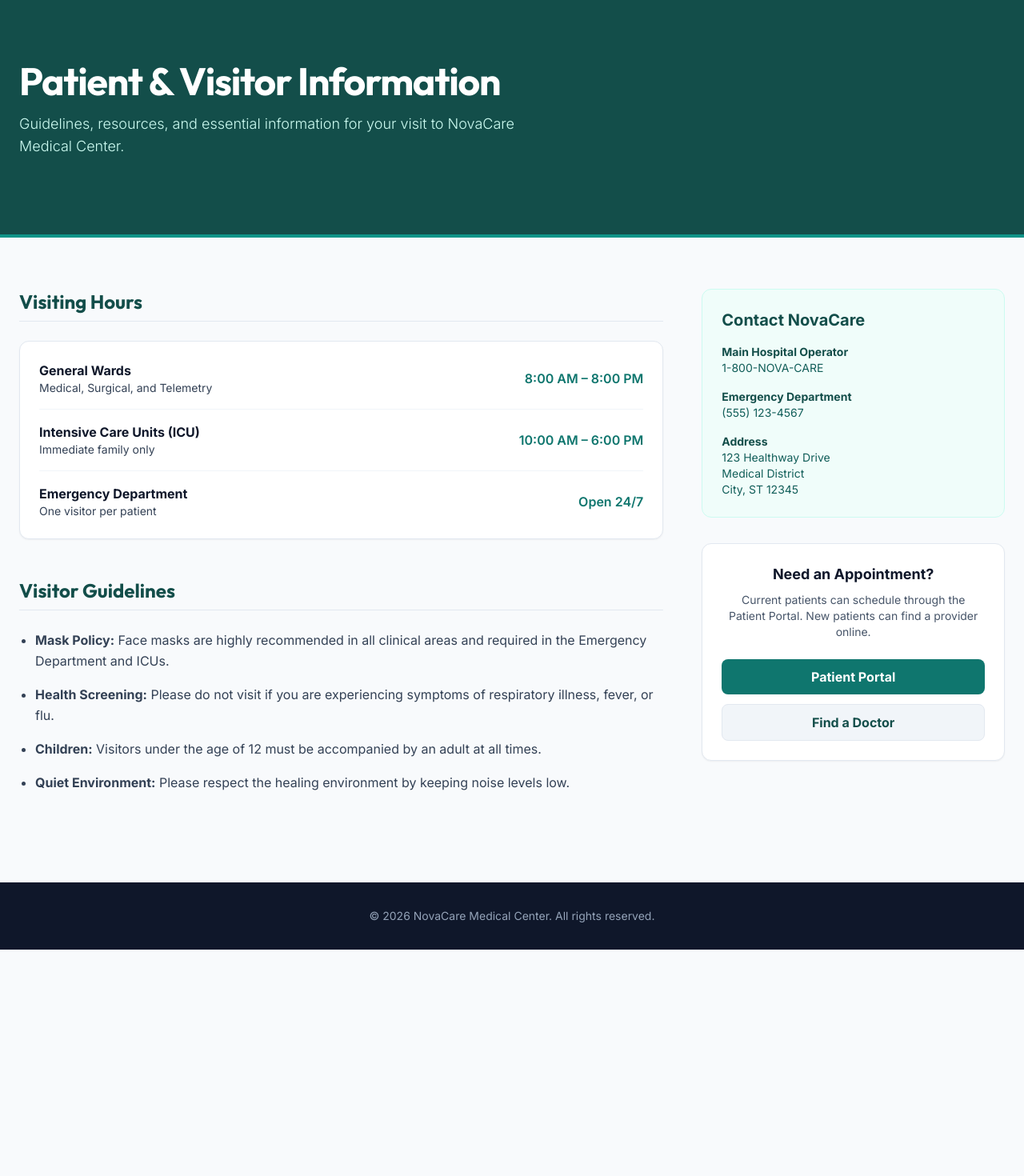
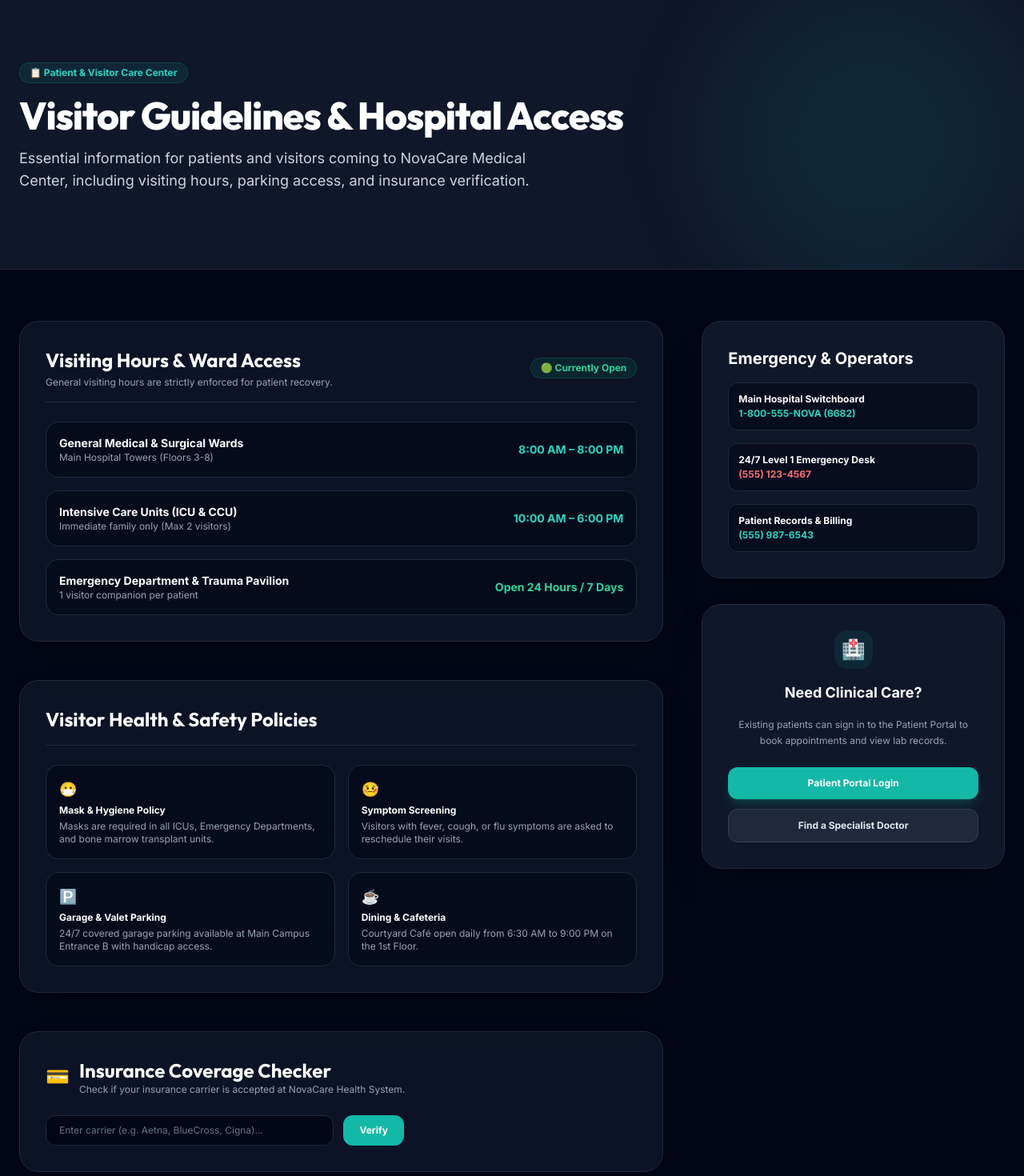
Before and after one commit to HasnatKhan010/NovaCare-Hospital-System, a React (Vite) app in the folder medilink_frontend/: page /patient-visitor-info in a window 1280 px wide. Shown: the part 100-1570 px from the top of the page at 80% size. Before the commit the page ends 1287 px from the top, so only its background shows below. Built offline with nearby package versions, Linux system fonts and the light colour scheme; no server answers; the HTML template or start-up script is replaced by a standard one.

Commit message:
style: Masterwork UI overhaul across About, Doctors, and Home pages

```diff
--- a/medilink_frontend/src/pages/About.jsx
+++ b/medilink_frontend/src/pages/About.jsx
@@ -1,110 +1,219 @@
-import React from "react";
+import React, { useState } from "react";
 import Navbar from "../components/Navbar";
-import { useNavigate } from "react-router-dom";
+import { useNavigate, Link } from "react-router-dom";
 
 export default function About() {
     const navigate = useNavigate();
+    const [insuranceQuery, setInsuranceQuery] = useState("");
+    const [insuranceResult, setInsuranceResult] = useState(null);
+
+    const acceptedInsurances = [
+        "BlueCross BlueShield",
+        "Aetna",
+        "Cigna",
+        "Medicare & Medicaid",
+        "UnitedHealthcare",
+        "Humana",
+        "Kaiser Permanente",
+        "Oxford Health",
+        "HIP / EmblemHealth"
+    ];
+
+    const handleInsuranceCheck = (e) => {
+        e.preventDefault();
+        if (!insuranceQuery.trim()) return;
+
+        const match = acceptedInsurances.some(item =>
+            item.toLowerCase().includes(insuranceQuery.toLowerCase())
+        );
+
+        setInsuranceResult(match);
+    };
 
     return (
-        <div className="min-h-screen bg-slate-50 font-sans">
+        <div className="min-h-screen bg-slate-950 font-sans text-slate-100 selection:bg-teal-500 selection:text-white">
             <Navbar />
 
-            {/* Institutional Header */}
-            <div className="bg-brand-900 text-white py-16 lg:py-24 border-b-4 border-brand-600">
-                <div className="max-w-7xl mx-auto px-6">
-                    <h1 className="text-4xl md:text-5xl font-display font-bold tracking-tight mb-4">Patient & Visitor Information</h1>
-                    <p className="text-lg text-brand-100 max-w-2xl font-light">
-                        Guidelines, resources, and essential information for your visit to NovaCare Medical Center.
+            {/* Header Banner */}
+            <div className="bg-slate-900 text-white py-16 lg:py-24 relative overflow-hidden border-b border-slate-800">
+                <div className="absolute top-0 right-0 w-96 h-96 bg-teal-500/10 rounded-full blur-3xl pointer-events-none"></div>
+                <div className="max-w-7xl mx-auto px-6 relative z-10">
+                    <div className="inline-flex items-center gap-2 px-3 py-1 bg-teal-500/10 border border-teal-500/20 rounded-full text-xs font-bold text-teal-400 mb-4">
+                        <span>📋 Patient & Visitor Care Center</span>
+                    </div>
+                    <h1 className="text-4xl md:text-5xl font-display font-extrabold tracking-tight mb-4 text-white">
+                        Visitor Guidelines & Hospital Access
+                    </h1>
+                    <p className="text-base sm:text-lg text-slate-300 max-w-2xl font-normal leading-relaxed">
+                        Essential information for patients and visitors coming to NovaCare Medical Center, including visiting hours, parking access, and insurance verification.
                     </p>
                 </div>
             </div>
 
-            <div className="max-w-7xl mx-auto px-6 py-16 grid lg:grid-cols-3 gap-12">
+            <div className="max-w-7xl mx-auto px-6 py-16 grid lg:grid-cols-12 gap-12">
 
                 {/* Main Content Area */}
-                <div className="lg:col-span-2 space-y-12">
+                <div className="lg:col-span-8 space-y-12">
 
-                    <section>
-                        <h2 className="text-2xl font-display font-bold text-brand-900 mb-6 pb-2 border-b border-slate-200">Visiting Hours</h2>
-                        <div className="bg-white p-6 rounded-xl border border-slate-200 shadow-sm space-y-4 text-slate-700">
-                            <div className="flex justify-between items-center pb-4 border-b border-slate-100">
+                    {/* Visiting Hours Card */}
+                    <section className="bg-slate-900/80 p-8 rounded-3xl border border-slate-800 shadow-2xl">
+                        <div className="flex items-center justify-between mb-6 pb-4 border-b border-slate-800">
+                            <div>
+                                <h2 className="text-2xl font-display font-bold text-white">Visiting Hours & Ward Access</h2>
+                                <p className="text-xs text-slate-400 mt-1">General visiting hours are strictly enforced for patient recovery.</p>
+                            </div>
+                            <span className="px-3 py-1 bg-emerald-500/10 text-emerald-400 rounded-full text-xs font-bold border border-emerald-500/20">
+                                🟢 Currently Open
+                            </span>
+                        </div>
+
+                        <div className="space-y-4 text-xs">
+                            <div className="flex justify-between items-center p-4 bg-slate-950/60 rounded-2xl border border-slate-800">
                                 <div>
-                                    <h4 className="font-bold text-slate-900">General Wards</h4>
-                                    <p className="text-sm">Medical, Surgical, and Telemetry</p>
+                                    <h4 className="font-bold text-white text-sm">General Medical & Surgical Wards</h4>
+                                    <p className="text-slate-400">Main Hospital Towers (Floors 3-8)</p>
                                 </div>
-                                <div className="text-right font-semibold text-brand-700">
+                                <div className="text-right font-bold text-teal-400 text-sm">
                                     8:00 AM – 8:00 PM
                                 </div>
                             </div>
-                            <div className="flex justify-between items-center pb-4 border-b border-slate-100">
+
+                            <div className="flex justify-between items-center p-4 bg-slate-950/60 rounded-2xl border border-slate-800">
                                 <div>
-                                    <h4 className="font-bold text-slate-900">Intensive Care Units (ICU)</h4>
-                                    <p className="text-sm">Immediate family only</p>
+                                    <h4 className="font-bold text-white text-sm">Intensive Care Units (ICU & CCU)</h4>
+                                    <p className="text-slate-400">Immediate family only (Max 2 visitors)</p>
                                 </div>
-                                <div className="text-right font-semibold text-brand-700">
+                                <div className="text-right font-bold text-teal-400 text-sm">
                                     10:00 AM – 6:00 PM
                                 </div>
                             </div>
-                            <div className="flex justify-between items-center">
+
+                            <div className="flex justify-between items-center p-4 bg-slate-950/60 rounded-2xl border border-slate-800">
                                 <div>
-                                    <h4 className="font-bold text-slate-900">Emergency Department</h4>
-                                    <p className="text-sm">One visitor per patient</p>
+                                    <h4 className="font-bold text-white text-sm">Emergency Department & Trauma Pavilion</h4>
+                                    <p className="text-slate-400">1 visitor companion per patient</p>
                                 </div>
-                                <div className="text-right font-semibold text-brand-700">
-                                    Open 24/7
+                                <div className="text-right font-bold text-emerald-400 text-sm">
+                                    Open 24 Hours / 7 Days
                                 </div>
                             </div>
                         </div>
                     </section>
 
-                    <section>
-                        <h2 className="text-2xl font-display font-bold text-brand-900 mb-6 pb-2 border-b border-slate-200">Visitor Guidelines</h2>
-                        <ul className="list-disc pl-5 space-y-4 text-slate-700 leading-relaxed">
-                            <li><strong>Mask Policy:</strong> Face masks are highly recommended in all clinical areas and required in the Emergency Department and ICUs.</li>
-                            <li><strong>Health Screening:</strong> Please do not visit if you are experiencing symptoms of respiratory illness, fever, or flu.</li>
-                            <li><strong>Children:</strong> Visitors under the age of 12 must be accompanied by an adult at all times.</li>
-                            <li><strong>Quiet Environment:</strong> Please respect the healing environment by keeping noise levels low.</li>
-                        </ul>
+                    {/* Visitor Safety Guidelines */}
+                    <section className="bg-slate-900/80 p-8 rounded-3xl border border-slate-800 shadow-2xl">
+                        <h2 className="text-2xl font-display font-bold text-white mb-6 pb-4 border-b border-slate-800">
+                            Visitor Health & Safety Policies
+                        </h2>
+
+                        <div className="grid sm:grid-cols-2 gap-4 text-xs">
+                            <div className="p-4 bg-slate-950/60 rounded-2xl border border-slate-800 space-y-1">
+                                <span className="text-lg">😷</span>
+                                <h4 className="font-bold text-white">Mask & Hygiene Policy</h4>
+                                <p className="text-slate-400">Masks are required in all ICUs, Emergency Departments, and bone marrow transplant units.</p>
+                            </div>
+
+                            <div className="p-4 bg-slate-950/60 rounded-2xl border border-slate-800 space-y-1">
+                                <span className="text-lg">🤒</span>
+                                <h4 className="font-bold text-white">Symptom Screening</h4>
+                                <p className="text-slate-400">Visitors with fever, cough, or flu symptoms are asked to reschedule their visits.</p>
+                            </div>
+
+                            <div className="p-4 bg-slate-950/60 rounded-2xl border border-slate-800 space-y-1">
+                                <span className="text-lg">🅿️</span>
+                                <h4 className="font-bold text-white">Garage & Valet Parking</h4>
+                                <p className="text-slate-400">24/7 covered garage parking available at Main Campus Entrance B with handicap access.</p>
+                            </div>
+
+                            <div className="p-4 bg-slate-950/60 rounded-2xl border border-slate-800 space-y-1">
+                                <span className="text-lg">☕</span>
+                                <h4 className="font-bold text-white">Dining & Cafeteria</h4>
+                                <p className="text-slate-400">Courtyard Café open daily from 6:30 AM to 9:00 PM on the 1st Floor.</p>
+                            </div>
+                        </div>
                     </section>
+
+                    {/* Interactive Insurance Provider Checker */}
+                    <section className="bg-slate-900/80 p-8 rounded-3xl border border-slate-800 shadow-2xl">
+                        <div className="flex items-center gap-3 mb-4">
+                            <span className="text-2xl">💳</span>
+                            <div>
+                                <h2 className="text-2xl font-display font-bold text-white">Insurance Coverage Checker</h2>
+                                <p className="text-xs text-slate-400">Check if your insurance carrier is accepted at NovaCare Health System.</p>
+                            </div>
+                        </div>
+
+                        <form onSubmit={handleInsuranceCheck} className="flex gap-3 max-w-md pt-2">
+                            <input
+                                type="text"
+                                value={insuranceQuery}
+                                onChange={(e) => {
+                                    setInsuranceQuery(e.target.value);
+                                    setInsuranceResult(null);
+                                }}
+                                placeholder="Enter carrier (e.g. Aetna, BlueCross, Cigna)..."
+                                className="flex-1 px-4 py-2.5 bg-slate-950 border border-slate-800 rounded-xl text-xs text-white placeholder-slate-500 focus:outline-none focus:border-teal-500"
+                            />
+                            <button type="submit" className="px-5 py-2.5 bg-teal-500 hover:bg-teal-600 text-white font-bold text-xs rounded-xl transition-all">
+                                Verify
+                            </button>
+                        </form>
+
+                        {insuranceResult !== null && (
+                            <div className={`mt-4 p-4 rounded-xl text-xs font-bold border ${
+                                insuranceResult
+                                    ? "bg-emerald-500/10 text-emerald-400 border-emerald-500/20"
+                                    : "bg-amber-500/10 text-amber-400 border-amber-500/20"
+                            }`}>
+                                {insuranceResult
+                                    ? `✓ Yes! NovaCare accepts ${insuranceQuery} across all inpatient and outpatient centers.`
+                                    : `⚠️ ${insuranceQuery} may require prior authorization. Please call our billing department at 1-800-555-NOVA for verification.`}
+                            </div>
+                        )}
+                    </section>
+
                 </div>
 
                 {/* Sidebar */}
-                <div className="space-y-8">
-                    <div className="bg-brand-50 p-6 rounded-xl border border-brand-100">
-                        <h3 className="text-xl font-bold text-brand-900 mb-4">Contact NovaCare</h3>
-                        <div className="space-y-4 text-sm text-brand-800">
-                            <div>
-                                <strong className="block text-brand-900">Main Hospital Operator</strong>
-                                1-800-NOVA-CARE
+                <div className="lg:col-span-4 space-y-8">
+                    <div className="bg-slate-900 p-8 rounded-3xl border border-slate-800 shadow-2xl">
+                        <h3 className="text-xl font-bold text-white mb-4">Emergency & Operators</h3>
+                        <div className="space-y-4 text-xs text-slate-300">
+                            <div className="p-3 bg-slate-950/60 rounded-xl border border-slate-800">
+                                <strong className="block text-white mb-0.5">Main Hospital Switchboard</strong>
+                                <span className="text-teal-400 font-bold">1-800-555-NOVA (6682)</span>
                             </div>
-                            <div>
-                                <strong className="block text-brand-900">Emergency Department</strong>
-                                (555) 123-4567
+                            <div className="p-3 bg-slate-950/60 rounded-xl border border-slate-800">
+                                <strong className="block text-white mb-0.5">24/7 Level 1 Emergency Desk</strong>
+                                <span className="text-red-400 font-bold">(555) 123-4567</span>
                             </div>
-                            <div>
-                                <strong className="block text-brand-900">Address</strong>
-                                123 Healthway Drive<br />
-                                Medical District<br />
-                                City, ST 12345
+                            <div className="p-3 bg-slate-950/60 rounded-xl border border-slate-800">
+                                <strong className="block text-white mb-0.5">Patient Records & Billing</strong>
+                                <span className="text-teal-400 font-bold">(555) 987-6543</span>
                             </div>
                         </div>
                     </div>
 
-                    <div className="bg-white p-6 rounded-xl border border-slate-200 shadow-sm text-center">
-                        <h3 className="text-lg font-bold text-slate-900 mb-2">Need an Appointment?</h3>
-                        <p className="text-sm text-slate-600 mb-6">Current patients can schedule through the Patient Portal. New patients can find a provider online.</p>
-                        <div className="space-y-3">
+                    <div className="bg-slate-900 p-8 rounded-3xl border border-slate-800 shadow-2xl text-center space-y-4">
+                        <div className="w-12 h-12 bg-teal-500/10 text-teal-400 rounded-2xl flex items-center justify-center text-2xl mx-auto">
+                            🏥
+                        </div>
+                        <h3 className="text-lg font-bold text-white">Need Clinical Care?</h3>
+                        <p className="text-xs text-slate-400 leading-relaxed">
+                            Existing patients can sign in to the Patient Portal to book appointments and view lab records.
+                        </p>
+                        <div className="space-y-3 pt-2">
                             <button
                                 onClick={() => navigate('/login')}
-                                className="w-full py-2.5 bg-brand-700 text-white rounded-lg font-bold hover:bg-brand-800 transition-colors"
+                                className="w-full py-3 bg-teal-500 hover:bg-teal-600 text-white rounded-xl font-bold text-xs shadow-lg shadow-teal-500/20 transition-all"
                             >
-                                Patient Portal
+                                Patient Portal Login
                             </button>
                             <button
                                 onClick={() => navigate('/doctors')}
-                                className="w-full py-2.5 bg-slate-100 text-brand-900 border border-slate-200 rounded-lg font-bold hover:bg-slate-200 transition-colors"
+                                className="w-full py-3 bg-slate-800 hover:bg-slate-700 text-slate-200 border border-slate-700 rounded-xl font-bold text-xs transition-all"
                             >
-                                Find a Doctor
+                                Find a Specialist Doctor
                             </button>
                         </div>
                     </div>
@@ -113,8 +222,8 @@ export default function About() {
             </div>
 
             {/* Footer */}
-            <footer className="bg-slate-900 text-slate-400 py-8 text-center text-sm mt-12">
-                <p>&copy; {new Date().getFullYear()} NovaCare Medical Center. All rights reserved.</p>
+            <footer className="bg-slate-950 text-slate-400 py-12 border-t border-slate-800/80 text-center text-xs">
+                <p>&copy; {new Date().getFullYear()} NovaCare Hospital System. All rights reserved.</p>
             </footer>
         </div>
     );
```
Also changed, not shown: medilink_frontend/src/pages/Doctors.jsx (+54 -75 lines), 5 other files (tests, documents, lock files or other folders).
